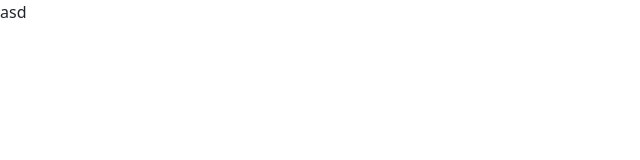
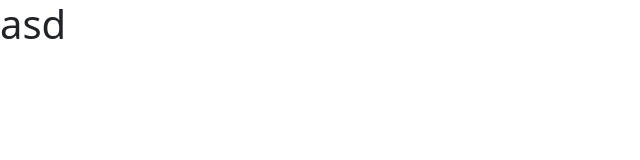
Before and after one commit to csiszaralex/MyPageFrontend, a Vue app: page / in a window 1280 px wide. Shown: the top 160 px of the page, without its empty margins (0-640 px from the left). Built offline with nearby package versions, Linux system fonts and the light colour scheme.

Commit message:
:sparkles: Update

```diff
--- a/src/App.vue
+++ b/src/App.vue
@@ -3,8 +3,9 @@ import { RouterView } from 'vue-router';
 </script>
 
 <template>
-
-  <RouterView />
+  <div>
+    <RouterView />
+  </div>
 </template>
 
 <style></style>
--- a/src/assets/styles/main.scss
+++ b/src/assets/styles/main.scss
@@ -1 +1,18 @@
-@import "~bootstrap/scss/bootstrap";
+@import '~bootstrap/scss/functions';
+
+//: Custom variables
+@import '~bootstrap/scss/variables';
+@import '~bootstrap/scss/variables-dark';
+
+//: Custom maps
+$custom-colors: ();
+$theme-colors: map-merge($theme-colors, $custom-colors);
+@import '~bootstrap/scss/bootstrap';
+@include color-mode(dark) {
+}
+
+//: Own styles
+h1 {
+  // color: shift-color($own, 50%);
+  // color: color-contrast(#fff);
+}
--- a/src/router.ts
+++ b/src/router.ts
@@ -9,14 +9,11 @@ const router = createRouter({
       name: 'home',
       component: HomeView,
     },
-    // {
-    //   path: '/about',
-    //   name: 'about',
-    //   // route level code-splitting
-    //   // this generates a separate chunk (About.[hash].js) for this route
-    //   // which is lazy-loaded when the route is visited.
-    //   component: () => import('./views/AboutView.vue'),
-    // },
+    {
+      path: '/about',
+      name: 'about',
+      component: () => import('./views/AboutView.vue'),
+    },
   ],
 });
 
--- a/src/views/AboutView.vue
+++ b/src/views/AboutView.vue
@@ -1,3 +1,7 @@
+<script lang="ts" setup>
+
+</script>
+
 <template>
   <div class="about">
     <h1>This is an about page</h1>
--- a/src/views/HomeView.vue
+++ b/src/views/HomeView.vue
@@ -1,5 +1,13 @@
 <script setup lang="ts"></script>
 
 <template>
-  <div>asd</div>
+  <div>
+    <h1>asd</h1>
+  </div>
 </template>
+
+<style scoped>
+div {
+  height: 100vh;
+}
+</style>
```
Also changed, not shown: vitest.config.ts (added, +15 -0 lines), 1 other file (tests, documents, lock files or other folders).
